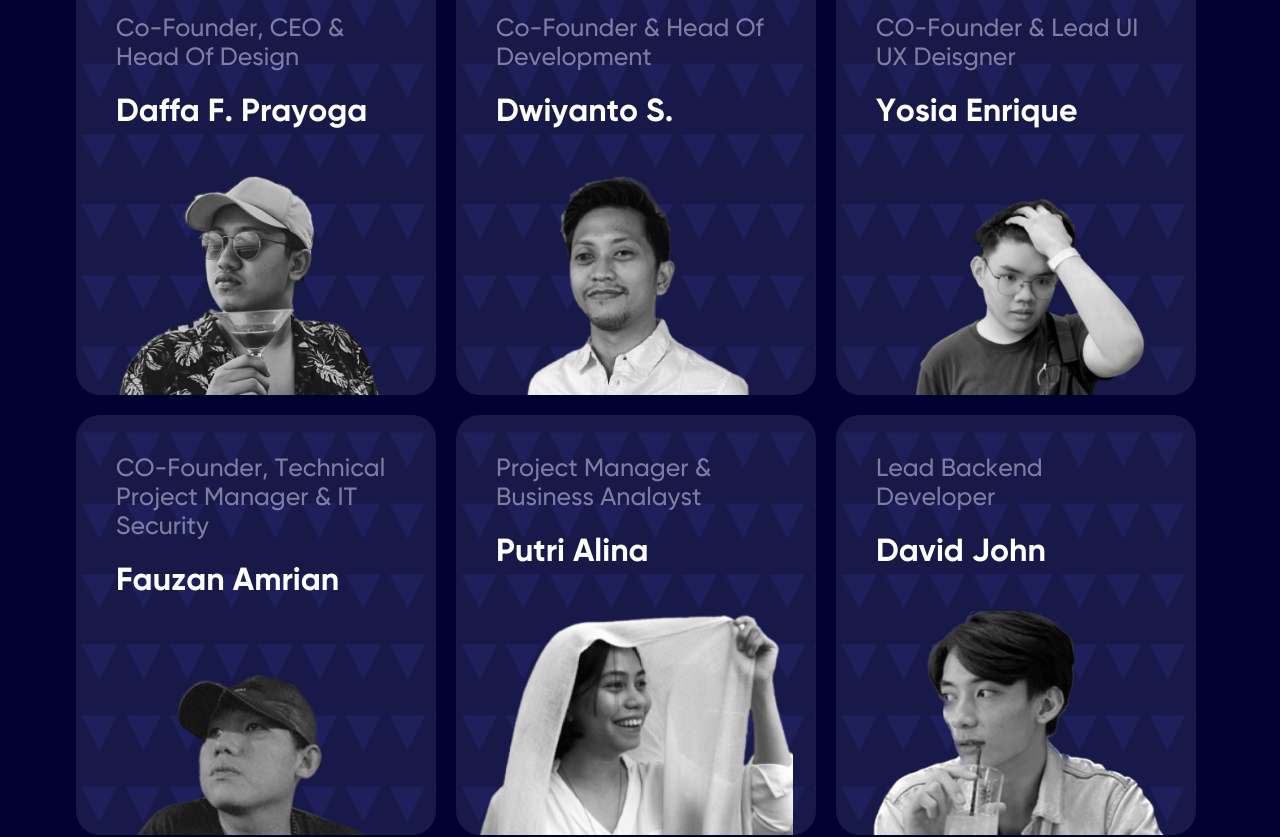
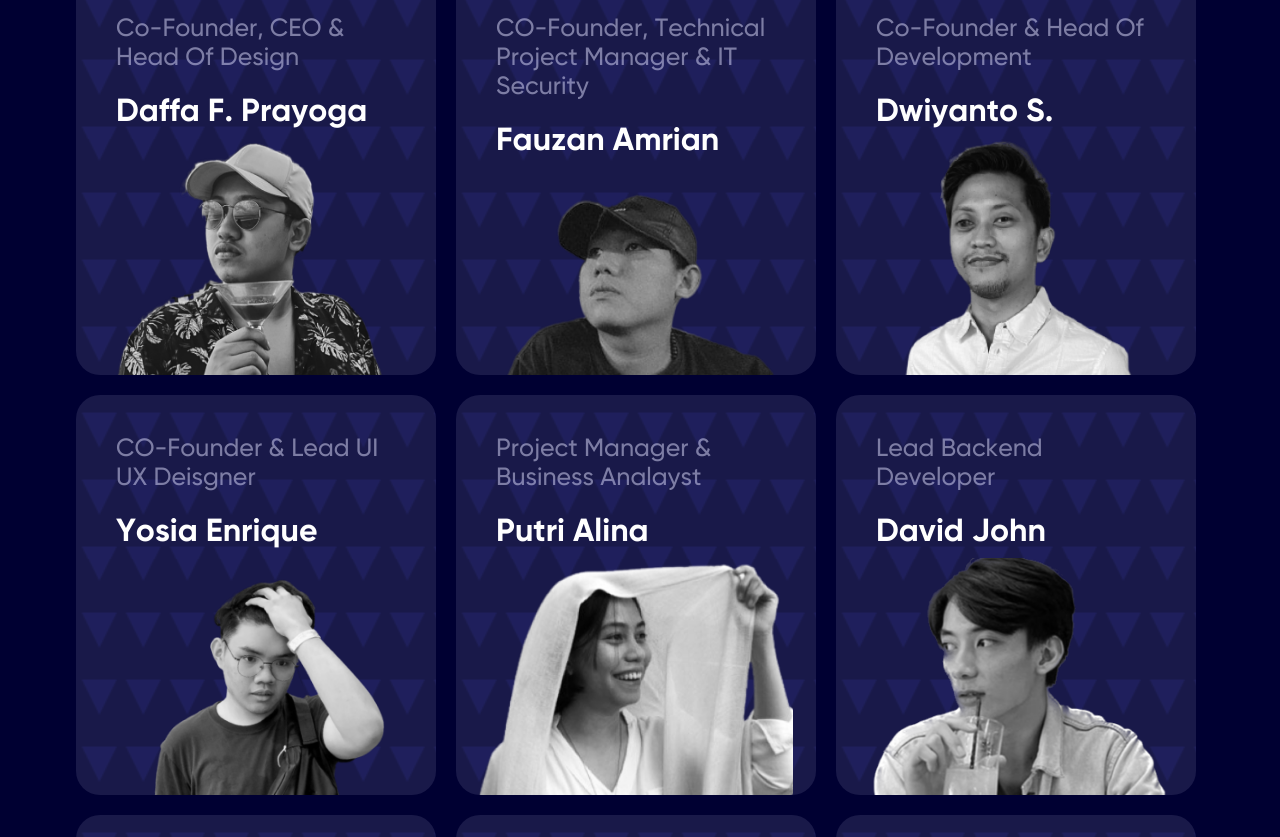
Before and after one commit to DavidJohndps/daffascript_frontend, a Nuxt app: page /aboutus in a window 1280 px wide. Shown: the part 1180-2017 px from the top of the page. Built offline with nearby package versions, Linux system fonts and the light colour scheme.

Commit message:
ngrubah gmbar card

```diff
--- a/pages/aboutus.vue
+++ b/pages/aboutus.vue
@@ -86,9 +86,9 @@
             <div class="uk-child-width-1-2@s uk-child-width-1-3@m card-r" uk-grid style="margin-left: 16px;">
                 <div v-for="(img, index) in images" :key="index"
                     class="uk-card bg-card carditems-r uk-padding-remove-left c-r" uk-grid
-                    style="width: 360px; height: 420px; margin-left: 20px; margin-top: 20px; overflow:hidden;"
+                    style="width: 360px; height: 400px; margin-left: 20px; margin-top: 20px; overflow:hidden;"
                     >
-                    <div class="uk-card-body mr-team">
+                    <div class="uk-card-body mr-team" style="padding-bottom: 0;">
                         <p class="font-gilroy-medium titledivisi">{{img.divisi}}</p>
                         <p class="font-gilroy-bold text-white titlename">{{img.name}}</p>
                     </div>
@@ -240,6 +240,11 @@
 
                 },
                 {
+                    divisi: "CO-Founder, Technical Project Manager & IT Security",
+                    name: "Fauzan Amrian",
+                    url: require("../assets/ourteam/fauzan.png")
+                },
+                {
                     divisi: "Co-Founder & Head Of Development",
                     name: "Dwiyanto S.",
                     url: require("../assets/ourteam/dwi_1.png")
@@ -248,11 +253,6 @@
                     divisi: "CO-Founder & Lead UI UX Deisgner",
                     name: "Yosia Enrique",
                     url: require("../assets/ourteam/yosia.png")
-                },
-                {
-                    divisi: "CO-Founder, Technical Project Manager & IT Security",
-                    name: "Fauzan Amrian",
-                    url: require("../assets/ourteam/fauzan.png")
                 },
                 {
                     divisi: "Project Manager & Business Analayst",
--- a/pages/index.vue
+++ b/pages/index.vue
@@ -81,7 +81,7 @@
                <div class="uk-container">
                     <div class="uk-flex uk-child-width-1-2@s uk-child-width-1-3@m uk-align-center cardhome1" uk-grid style="margin-left: 27px;">
                         <div v-for="(exp, index) in expert" :key="index" class="uk-card uk-align-center uk-text-center cardhome1-1"
-                        style="margin-top: 10px; margin-left: 20px; margin-right:0; padding: 20px; width: 353px; height: 537px; filter: drop-shadow(0px 4px 77px #0C0C3D); background-color: #191949; border-radius: 60px;">
+                        style="margin-top: 10px; margin-left: 20px; margin-right:0; padding: 20px; width: 353px; height: 537px; filter: drop-shadow(0px 4px 77px #0C0C3D); background-color: #191949; border-radius: 50px;">
                             <div class="uk-card-body card-b-r cardourline" style="padding-left: 0; padding-right: 0;">
                                 <img :src="exp.pict" alt="">
                                 <p class="text-white cardhome1-a" style="font-size: 25px; line-height: 35px; font-weight: 700">{{exp.name}}</p>
```
Also changed, not shown: assets/ourteam/fauzan.png.
